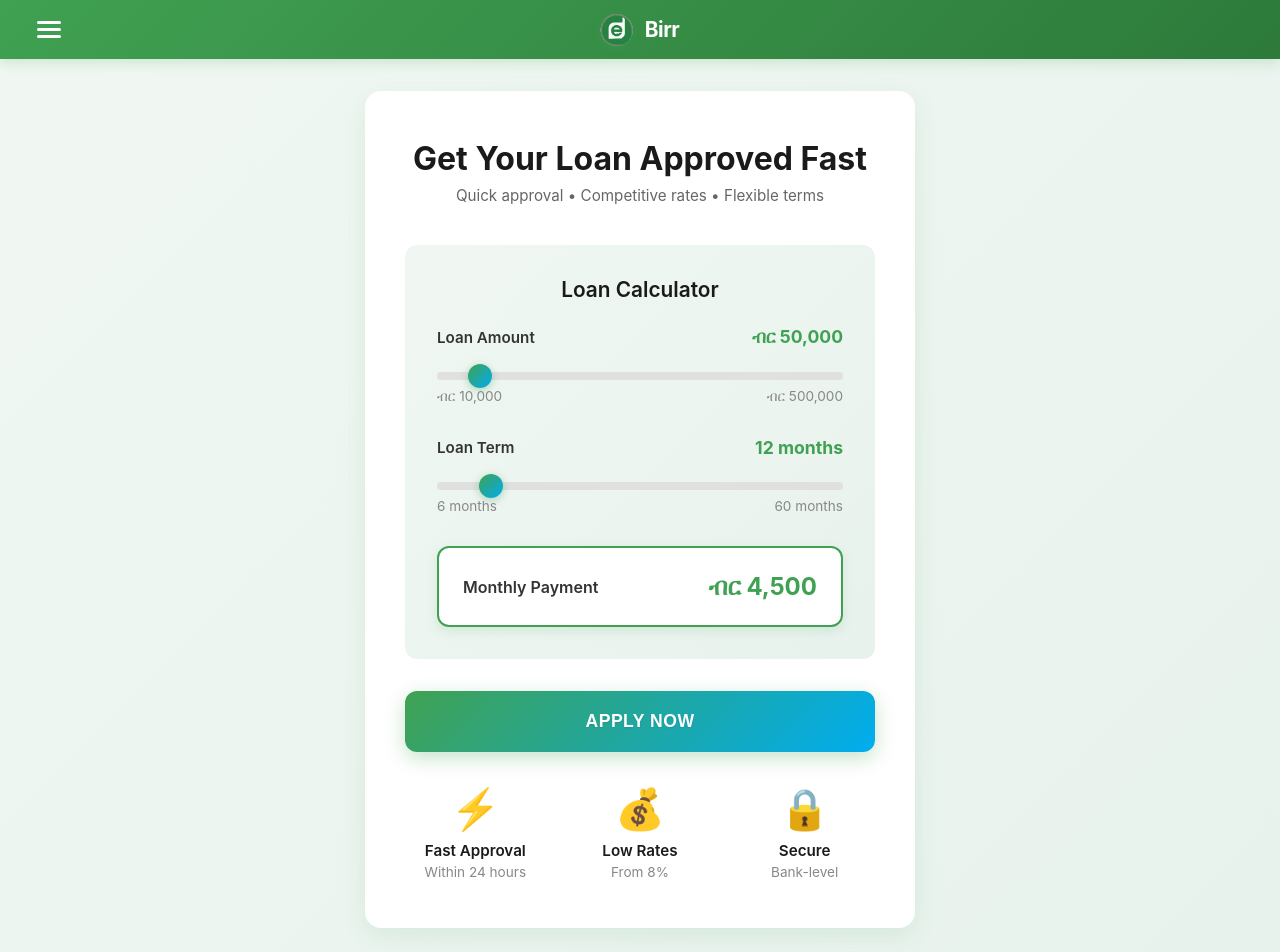
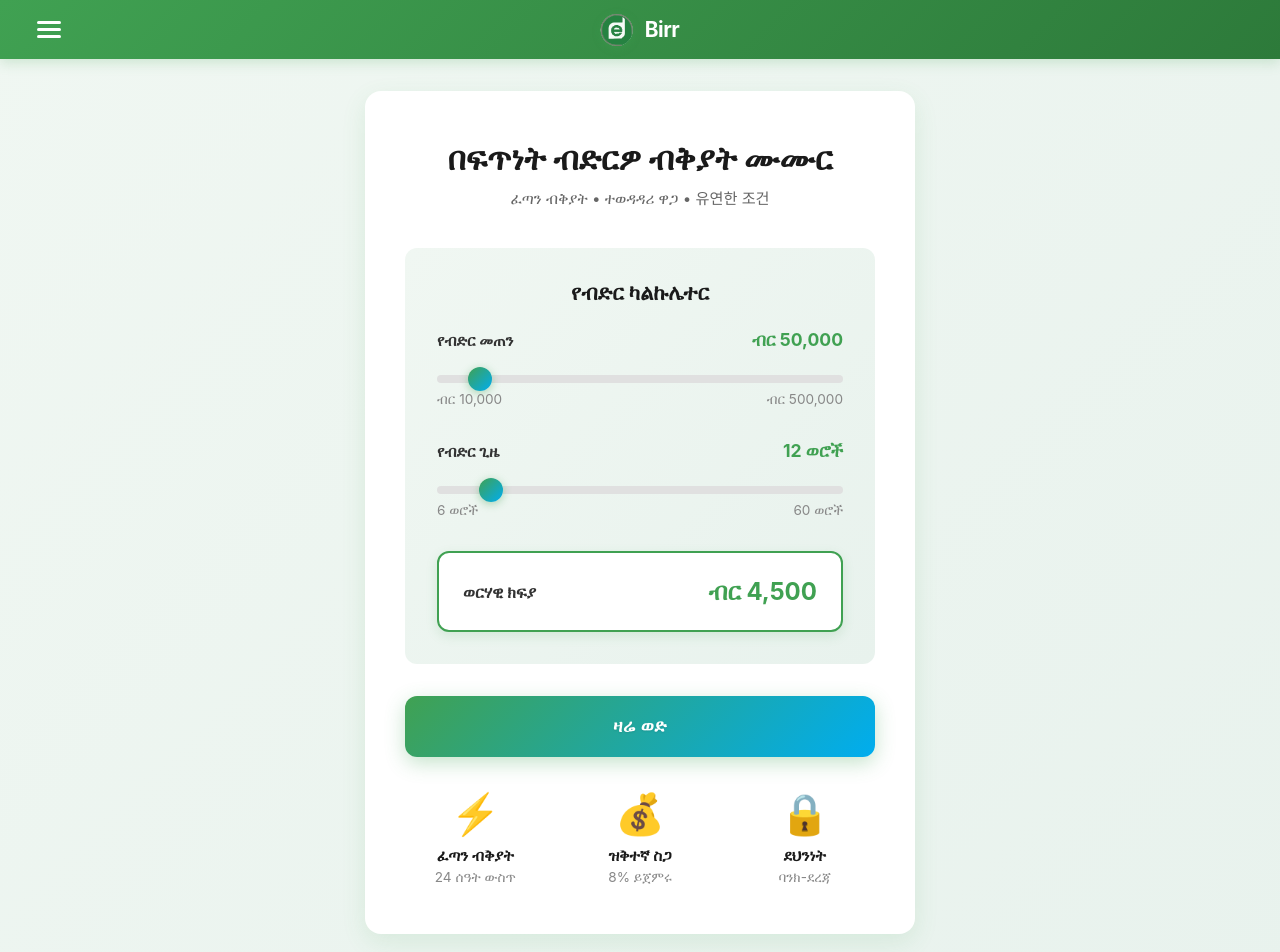
Before and after one commit to ojsimpson993-ai/ebirr, a React (Vite) app: page / in a window 1280 px wide. Shown: the top 952 px of the page. Built offline with nearby package versions, Linux system fonts and the light colour scheme; no server answers.

Commit message:
Update LoanCalculator.jsx

```diff
--- a/src/pages/LoanCalculator.jsx
+++ b/src/pages/LoanCalculator.jsx
@@ -31,7 +31,7 @@ export default function LoanCalculator() {
     // Pre-fill loan application form with calculator values
     updateLoanApplicationData({
       loanAmount: loanAmount.toString(),
-      loanTerm: `${loanTerm} Months`
+      loanTerm: `${loanTerm} ወሮች`
     });
 
     navigate('/loan-application');
@@ -57,17 +57,17 @@ export default function LoanCalculator() {
       {/* Main Content */}
       <main className="main-content">
         <div className="container">
-          <h1 className="title">Get Your Loan Approved Fast</h1>
-          <p className="subtitle">Quick approval • Competitive rates • Flexible terms</p>
+          <h1 className="title">በፍጥነት ብድርዎ ብቅያት ሙሙር</h1>
+          <p className="subtitle">ፈጣን ብቅያት • ተወዳዳሪ ዋጋ • 유연한 조건</p>
 
           {/* Loan Calculator */}
           <div className="calculator">
-            <h2 className="calculator-title">Loan Calculator</h2>
+            <h2 className="calculator-title">የብድር ካልኩሌተር</h2>
 
             {/* Loan Amount Slider */}
             <div className="input-group">
               <div className="input-header">
-                <span className="input-label">Loan Amount</span>
+                <span className="input-label">የብድር መጠን</span>
                 <span className="input-value">ብር {loanAmount.toLocaleString()}</span>
               </div>
               <input
@@ -88,8 +88,8 @@ export default function LoanCalculator() {
             {/* Loan Term Slider */}
             <div className="input-group">
               <div className="input-header">
-                <span className="input-label">Loan Term</span>
-                <span className="input-value">{loanTerm} months</span>
+                <span className="input-label">የብድር ጊዜ</span>
+                <span className="input-value">{loanTerm} ወሮች</span>
               </div>
               <input
                 type="range"
@@ -100,37 +100,37 @@ export default function LoanCalculator() {
                 className="slider"
               />
               <div className="range-labels">
-                <span>6 months</span>
-                <span>60 months</span>
+                <span>6 ወሮች</span>
+                <span>60 ወሮች</span>
               </div>
             </div>
 
             {/* Monthly Payment Display */}
             <div className="payment-box">
-              <span className="payment-label">Monthly Payment</span>
+              <span className="payment-label">ወርሃዊ ክፍያ</span>
               <span className="payment-amount">ብር {Number(calculateMonthlyPayment()).toLocaleString()}</span>
             </div>
           </div>
 
           {/* Apply Button */}
-          <button className="apply-btn" onClick={handleApplyNow}>APPLY NOW</button>
+          <button className="apply-btn" onClick={handleApplyNow}>ዛሬ ወድ</button>
 
           {/* Features */}
           <div className="features">
             <div className="feature">
               <div className="feature-icon">⚡</div>
-              <div className="feature-title">Fast Approval</div>
-              <div className="feature-subtitle">Within 24 hours</div>
+              <div className="feature-title">ፈጣን ብቅያት</div>
+              <div className="feature-subtitle">24 ሰዓት ውስጥ</div>
             </div>
             <div className="feature">
               <div className="feature-icon">💰</div>
-              <div className="feature-title">Low Rates</div>
-              <div className="feature-subtitle">From 8%</div>
+              <div className="feature-title">ዝቅተኛ ስጋ</div>
+              <div className="feature-subtitle">8% ይጀምሩ</div>
             </div>
             <div className="feature">
               <div className="feature-icon">🔒</div>
-              <div className="feature-title">Secure</div>
-              <div className="feature-subtitle">Bank-level</div>
+              <div className="feature-title">ደህንነት</div>
+              <div className="feature-subtitle">ባንክ-ደረጃ</div>
             </div>
           </div>
         </div>
@@ -138,7 +138,7 @@ export default function LoanCalculator() {
 
       {/* Footer */}
       <footer className="footer">
-        © 2026 Birr Ethiopia
+        © 2026 Birr ኢትዮጵያ
       </footer>
     </div>
   );
```
